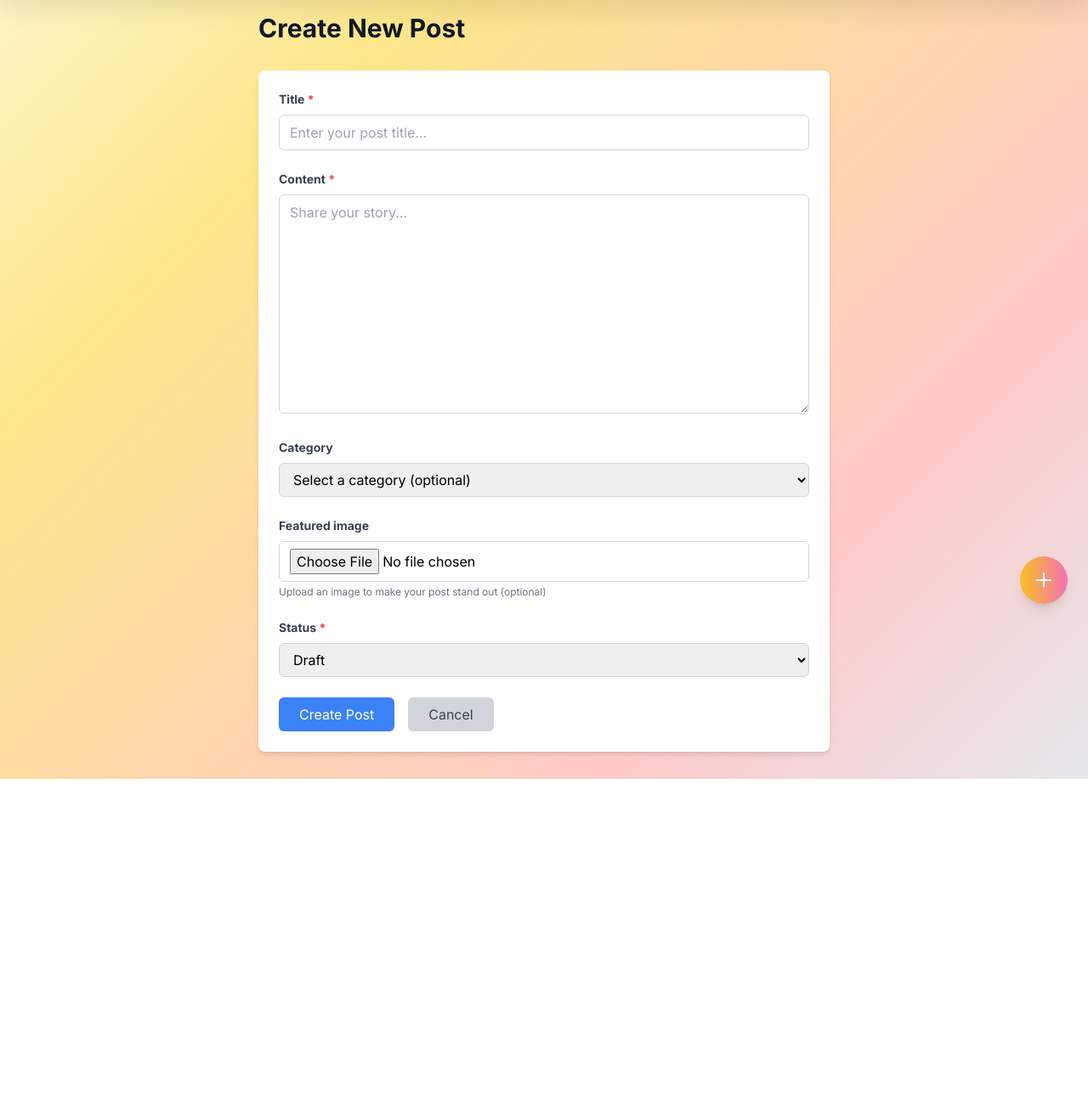
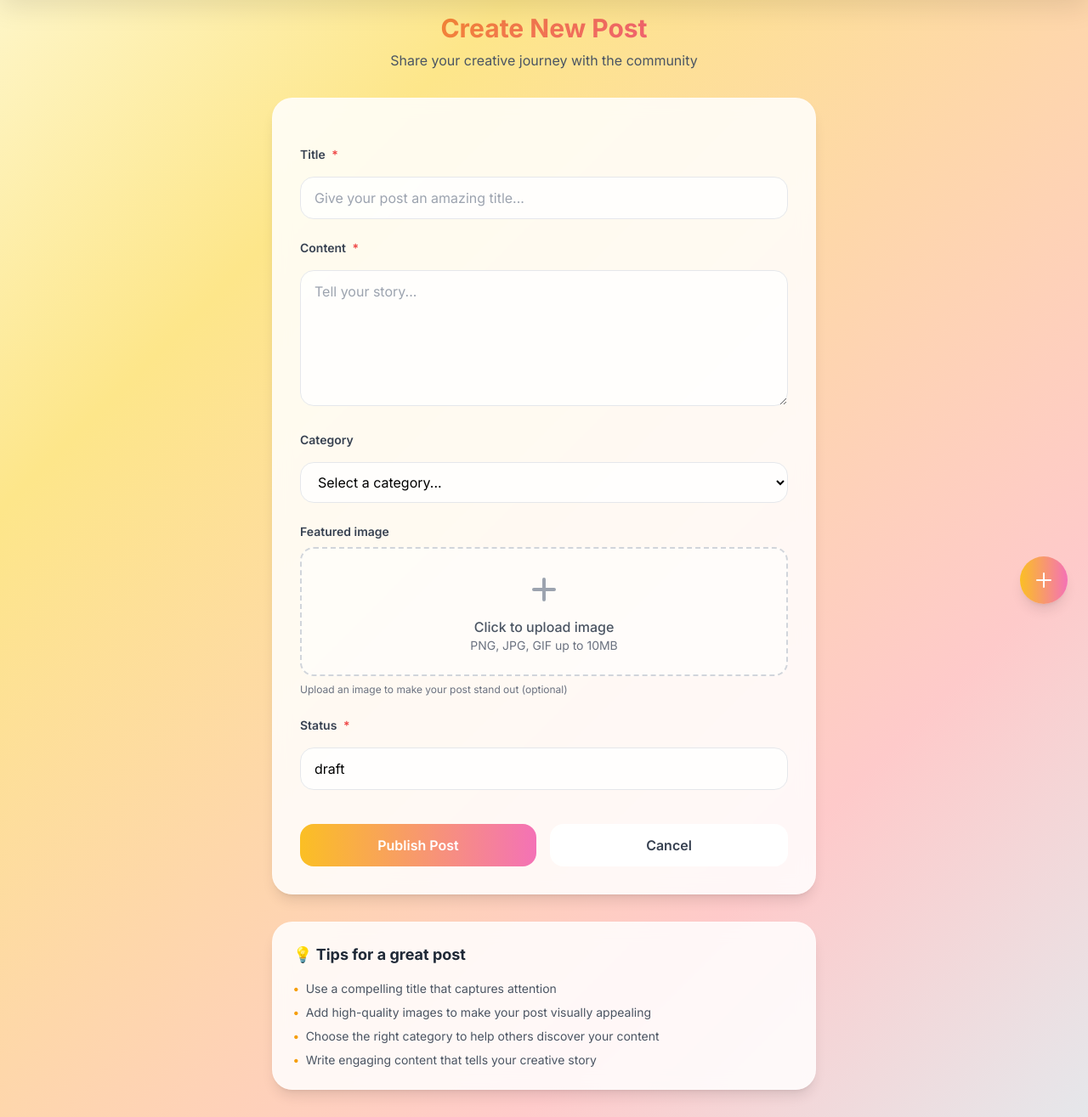
Before and after one commit to saponnness/freespaces, a Django app: page /posts/create/ in a window 1280 px wide. Shown: the part 65-1380 px from the top of the page at 85% size. Before the commit the page ends 982 px from the top, so only its background shows below. Run offline with Django 5.2, Linux system fonts and the light colour scheme; the visitor is signed in with stand-in values (Sample User, id 1); data that the repository does not hold is empty; some libraries are stand-ins or nearby versions.

Commit message:
Add file upload functionality with drag-and-drop support; enhance post creation form with improved styling and tips section.

```diff
--- a/static/css/main.css
+++ b/static/css/main.css
@@ -199,3 +199,31 @@ input:focus, select:focus, textarea:focus {
 .tag-pill:hover {
     box-shadow: 0 4px 12px rgba(147, 51, 234, 0.15);
 }
+
+/* File upload styles */
+.file-upload-area {
+    border: 2px dashed #d1d5db;
+    transition: all 0.3s ease;
+}
+
+.file-upload-area:hover {
+    border-color: #fbbf24;
+    background-color: rgba(251, 191, 36, 0.05);
+}
+
+.file-upload-area.dragover {
+    border-color: #fbbf24;
+    background-color: rgba(251, 191, 36, 0.1);
+}
+
+/* Enhanced textarea styles */
+textarea {
+    resize: vertical;
+    min-height: 120px;
+}
+
+textarea:focus {
+    outline: none;
+    border-color: #fbbf24;
+    box-shadow: 0 0 0 3px rgba(251, 191, 36, 0.1);
+}
--- a/static/js/main.js
+++ b/static/js/main.js
@@ -505,3 +505,55 @@ function initAnimations() {
         });
     }, 16));
 }
+
+// File upload initialization
+function initFileUpload() {
+    const fileInput = document.querySelector('input[type="file"]');
+    const uploadArea = document.querySelector('.file-upload-area');
+
+    if (fileInput && uploadArea) {
+        uploadArea.addEventListener('dragover', function(e) {
+            e.preventDefault();
+            uploadArea.classList.add('dragover');
+        });
+
+        uploadArea.addEventListener('dragleave', function(e) {
+            e.preventDefault();
+            uploadArea.classList.remove('dragover');
+        });
+
+        uploadArea.addEventListener('drop', function(e) {
+            e.preventDefault();
+            uploadArea.classList.remove('dragover');
+
+            const files = e.dataTransfer.files;
+            if (files.length > 0) {
+                fileInput.files = files;
+                previewImage(fileInput);
+            }
+        });
+
+        fileInput.addEventListener('change', function() {
+            previewImage(this);
+        });
+    }
+}
+
+// Image preview function
+function previewImage(input) {
+    if (input.files && input.files[0]) {
+        const reader = new FileReader();
+        reader.onload = function(e) {
+            const preview = document.getElementById('image-preview');
+            const uploadArea = document.getElementById('upload-area');
+            const previewArea = document.getElementById('preview-area');
+
+            if (preview && uploadArea && previewArea) {
+                preview.src = e.target.result;
+                uploadArea.classList.add('hidden');
+                previewArea.classList.remove('hidden');
+            }
+        }
+        reader.readAsDataURL(input.files[0]);
+    }
+}
--- a/templates/posts/post_create.html
+++ b/templates/posts/post_create.html
@@ -3,47 +3,117 @@
 {% block title %}Create Post - Freespaces{% endblock %}
 
 {% block content %}
-<div class="max-w-2xl mx-auto">
-    <h1 class="text-3xl font-bold text-gray-900 mb-8">Create New Post</h1>
+<div class="max-w-2xl mx-auto px-4">
+    <div class="text-center mb-8">
+        <h1 class="text-3xl font-bold gradient-text mb-2">Create New Post</h1>
+        <p class="text-gray-600">Share your creative journey with the community</p>
+    </div>
 
-    <div class="bg-white rounded-lg shadow-md p-6">
-        <form method="post" enctype="multipart/form-data">
+    <div class="glass-effect rounded-3xl shadow-lg p-8">
+        <form method="post" enctype="multipart/form-data" class="space-y-6">
             {% csrf_token %}
 
             {% for field in form %}
-                <div class="mb-6">
-                    <label class="block text-gray-700 text-sm font-bold mb-2">
+                <div class="space-y-2">
+                    <label class="block text-gray-700 text-sm font-semibold mb-2">
                         {{ field.label }}
                         {% if field.field.required %}
-                            <span class="text-red-500">*</span>
+                            <span class="text-red-500 ml-1">*</span>
                         {% endif %}
                     </label>
-                    {{ field }}
+
+                    {% if field.name == 'content' %}
+                        <textarea name="{{ field.name }}"
+                                  class="w-full px-4 py-3 rounded-2xl border border-gray-200 focus:outline-none focus:ring-2 focus:ring-amber-400 focus:border-transparent bg-white/80 min-h-40 resize-y"
+                                  placeholder="Tell your story...">{{ field.value|default:'' }}</textarea>
+                    {% elif field.name == 'featured_image' %}
+                        <div class="relative">
+                            <input type="file"
+                                   name="{{ field.name }}"
+                                   accept="image/*"
+                                   class="hidden"
+                                   id="image-upload"
+                                   onchange="previewImage(this)">
+                            <label for="image-upload" class="block w-full p-6 border-2 border-dashed border-gray-300 rounded-2xl text-center cursor-pointer hover:border-amber-400 transition-colors bg-white/50">
+                                <div id="upload-area">
+                                    <svg class="w-12 h-12 text-gray-400 mx-auto mb-2" fill="none" stroke="currentColor" viewBox="0 0 24 24">
+                                        <path stroke-linecap="round" stroke-linejoin="round" stroke-width="2"
+                                              d="M12 6v6m0 0v6m0-6h6m-6 0H6"/>
+                                    </svg>
+                                    <p class="text-gray-600 font-medium">Click to upload image</p>
+                                    <p class="text-gray-500 text-sm">PNG, JPG, GIF up to 10MB</p>
+                                </div>
+                                <div id="preview-area" class="hidden">
+                                    <img id="image-preview" class="max-w-full h-48 object-cover rounded-lg mx-auto">
+                                    <p class="text-sm text-gray-600 mt-2">Click to change image</p>
+                                </div>
+                            </label>
+                        </div>
+                        <p class="text-gray-500 text-xs mt-1">
+                            Upload an image to make your post stand out (optional)
+                        </p>
+                    {% elif field.name == 'category' %}
+                        <select name="{{ field.name }}"
+                                class="w-full px-4 py-3 rounded-2xl border border-gray-200 focus:outline-none focus:ring-2 focus:ring-amber-400 focus:border-transparent bg-white/80">
+                            <option value="">Select a category...</option>
+                            {% for choice in field.field.choices %}
+                                <option value="{{ choice.0 }}" {% if field.value == choice.0 %}selected{% endif %}>
+                                    {{ choice.1 }}
+                                </option>
+                            {% endfor %}
+                        </select>
+                    {% else %}
+                        <input type="text"
+                               name="{{ field.name }}"
+                               value="{{ field.value|default:'' }}"
+                               {% if field.field.required %}required{% endif %}
+                               class="w-full px-4 py-3 rounded-2xl border border-gray-200 focus:outline-none focus:ring-2 focus:ring-amber-400 focus:border-transparent bg-white/80"
+                               placeholder="{% if field.name == 'title' %}Give your post an amazing title...{% elif field.name == 'excerpt' %}Write a brief description...{% endif %}">
+                    {% endif %}
+
                     {% if field.errors %}
                         {% for error in field.errors %}
                             <p class="text-red-500 text-xs mt-1">{{ error }}</p>
                         {% endfor %}
                     {% endif %}
-
-                    {% if field.name == 'featured_image' %}
-                        <p class="text-gray-500 text-xs mt-1">
-                            Upload an image to make your post stand out (optional)
-                        </p>
-                    {% endif %}
                 </div>
             {% endfor %}
 
-            <div class="flex gap-4">
+            <div class="flex flex-col sm:flex-row gap-4 pt-4">
                 <button type="submit"
-                        class="bg-blue-500 text-white px-6 py-2 rounded-md hover:bg-blue-600 transition duration-200">
-                    Create Post
+                        class="flex-1 bg-gradient-to-r from-amber-400 to-pink-400 text-white py-3 px-6 rounded-2xl hover:shadow-lg transition-all duration-200 font-semibold">
+                    Publish Post
                 </button>
                 <a href="{% url 'posts:list' %}"
-                   class="bg-gray-300 text-gray-700 px-6 py-2 rounded-md hover:bg-gray-400 transition duration-200">
+                   class="flex-1 glass-effect text-gray-700 py-3 px-6 rounded-2xl hover:bg-white/70 transition-all duration-200 font-semibold text-center">
                     Cancel
                 </a>
             </div>
         </form>
     </div>
+
+    <!-- Tips Section -->
+    <div class="glass-effect rounded-3xl p-6 mt-8 shadow-lg">
+        <h3 class="font-bold text-lg text-gray-800 mb-4">💡 Tips for a great post</h3>
+        <ul class="space-y-2 text-sm text-gray-600">
+            <li class="flex items-start space-x-2">
+                <span class="text-amber-500 font-bold">•</span>
+                <span>Use a compelling title that captures attention</span>
+            </li>
+            <li class="flex items-start space-x-2">
+                <span class="text-amber-500 font-bold">•</span>
+                <span>Add high-quality images to make your post visually appealing</span>
+            </li>
+            <li class="flex items-start space-x-2">
+                <span class="text-amber-500 font-bold">•</span>
+                <span>Choose the right category to help others discover your content</span>
+            </li>
+            <li class="flex items-start space-x-2">
+                <span class="text-amber-500 font-bold">•</span>
+                <span>Write engaging content that tells your creative story</span>
+            </li>
+        </ul>
+    </div>
 </div>
+
 {% endblock %}
```
